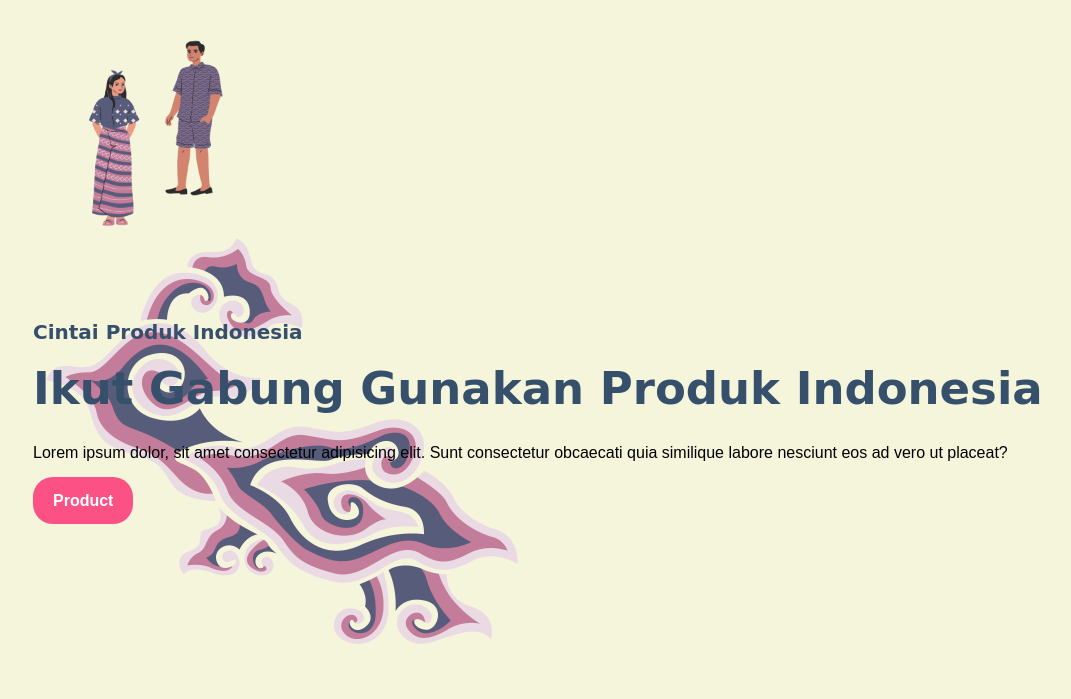
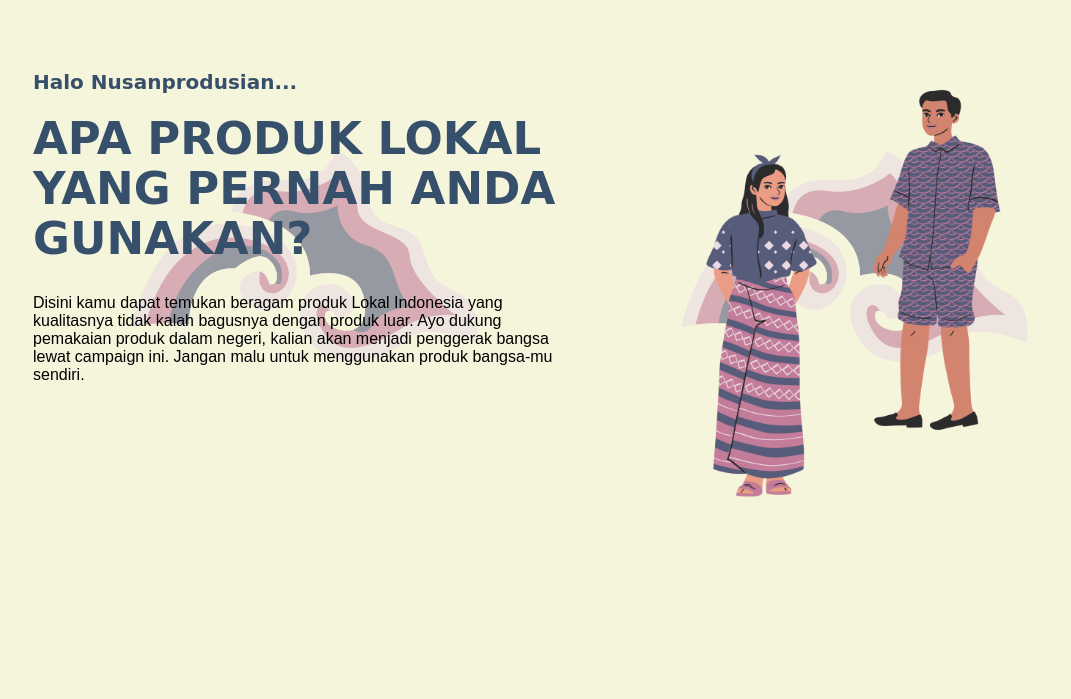
Before and after one commit to Fendy0999/WebUTS, a PHP site: page / in a window 1280 px wide. Shown: the part 81-780 px from the top of the page, without its empty margins (57-1128 px from the left). Run offline with PHP 8.4, Linux system fonts and the light colour scheme.

Commit message:
Update CSS

```diff
--- a/index.html
+++ b/index.html
@@ -22,21 +22,20 @@
             </div>
         </div>
     </nav>
-    <div class="wrapper">
+    <div class="wrapper awan-batik">
         <!-- untuk home -->
-        <div class="awan-batik"></div>
 
-        <section class="home">
+        <div class="home">
+
+            <div class="kolom">
+                <p class="deskripsi">Halo Nusanprodusian...</p>
+                <h2>APA PRODUK LOKAL YANG PERNAH ANDA GUNAKAN?</h2>
+                <p>Disini kamu dapat temukan beragam produk Lokal Indonesia yang kualitasnya tidak kalah bagusnya dengan produk luar. Ayo dukung pemakaian produk dalam negeri, kalian akan menjadi penggerak bangsa lewat campaign ini. Jangan malu untuk menggunakan produk bangsa-mu sendiri.</p>
+            </div>
+
             <img src="Org Home gabung.png">
 
-            <div class="kolom">
-                <p class="deskripsi">Cintai Produk Indonesia</p>
-                <h2>Ikut Gabung Gunakan Produk Indonesia</h2>
-                <p>Lorem ipsum dolor, sit amet consectetur adipisicing elit. Sunt consectetur obcaecati quia similique labore nesciunt eos ad vero ut placeat?</p>
-                <p><a href="" class="tbl-pink">Product</a></p>
-            </div>
-
-        </section>
+        </div>
     </div>
 </body>
 </html>
--- a/style.css
+++ b/style.css
@@ -151,18 +151,17 @@ p {
 }
 
 .awan-batik{
-    background: url('./awan_batik_1.png');
+    background-image: url('./awan_2.png');
     background-size: contain;
-    background-position: right;
-    max-width: 500px;
-    aspect-ratio: auto 1/1;
-    position: absolute;
+    background-position: left;
     width: 100%;
-    top: 200px;
-    z-index: -1;
 }
 
 .wrapper .home img{
-    max-width: 250px;
-    width: 100%;
+    width: 50%;
 }
+
+.home{
+    display: flex;
+    flex-direction: row;
+}
```
Also changed, not shown: awan 2 new.svg (added), awan_2.png (added), logo nusantara produk.png (added).
